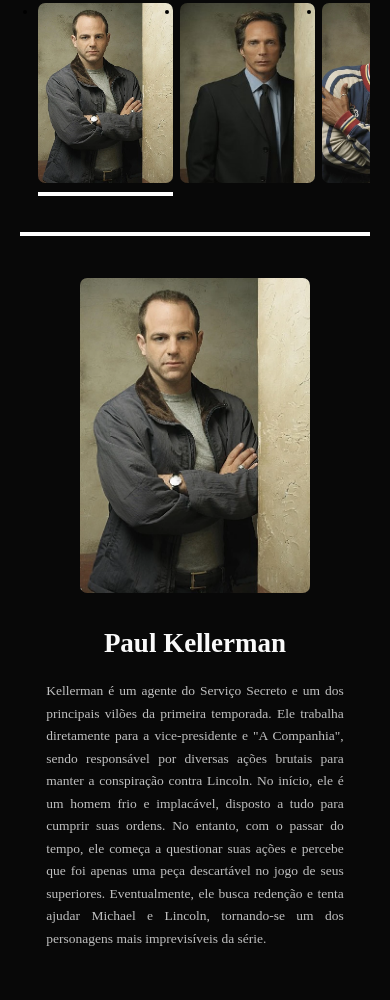
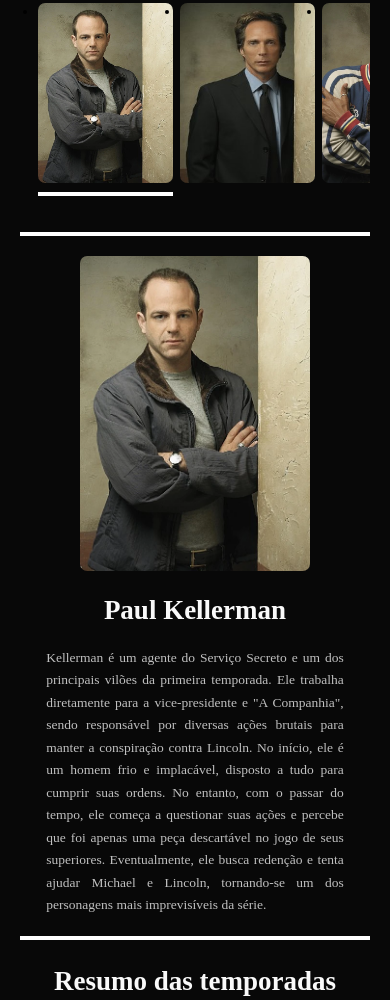
Before and after one commit to DaniloJesus21/prison-break_website, a website: page index.html in a window 390 px wide. Shown: the part 982-1982 px from the top of the page. Drawn offline with nearby package versions, Linux system fonts and the light colour scheme; files that its build step writes are made by us from their sources; files whose address does not match are found by name; a web font is replaced by a local one.

Commit message:
melhorando a responsividade da seção personagens

```diff
--- a/src/styles/_personagens.scss
+++ b/src/styles/_personagens.scss
@@ -88,7 +88,7 @@
   }
 
   &__resume__content {
-    padding: 2vw 5.6vw;
+    padding: 2vw 5.6vw 2.5vw;
     display: none;
     grid-template-columns: 1fr 1fr;
     align-items: center;
@@ -127,10 +127,6 @@
       p {
         text-align: justify;
 
-        @media (max-width: 500px){
-          height: 350px;
-          margin: 0px auto 20px;
-        }
       }
     }
   }
```
